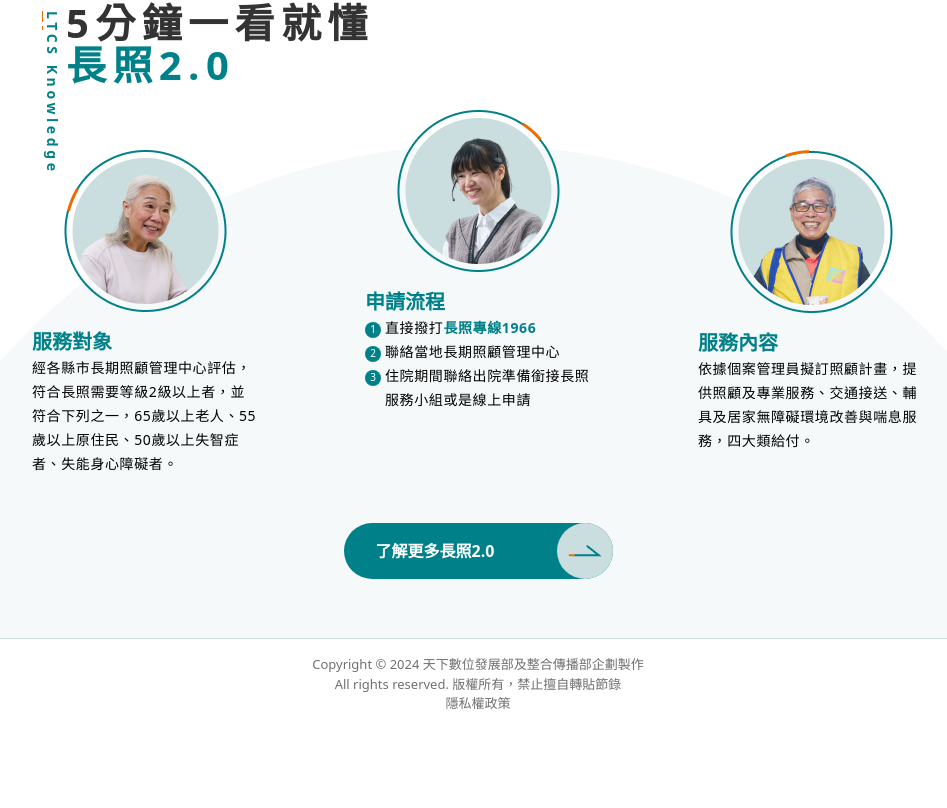
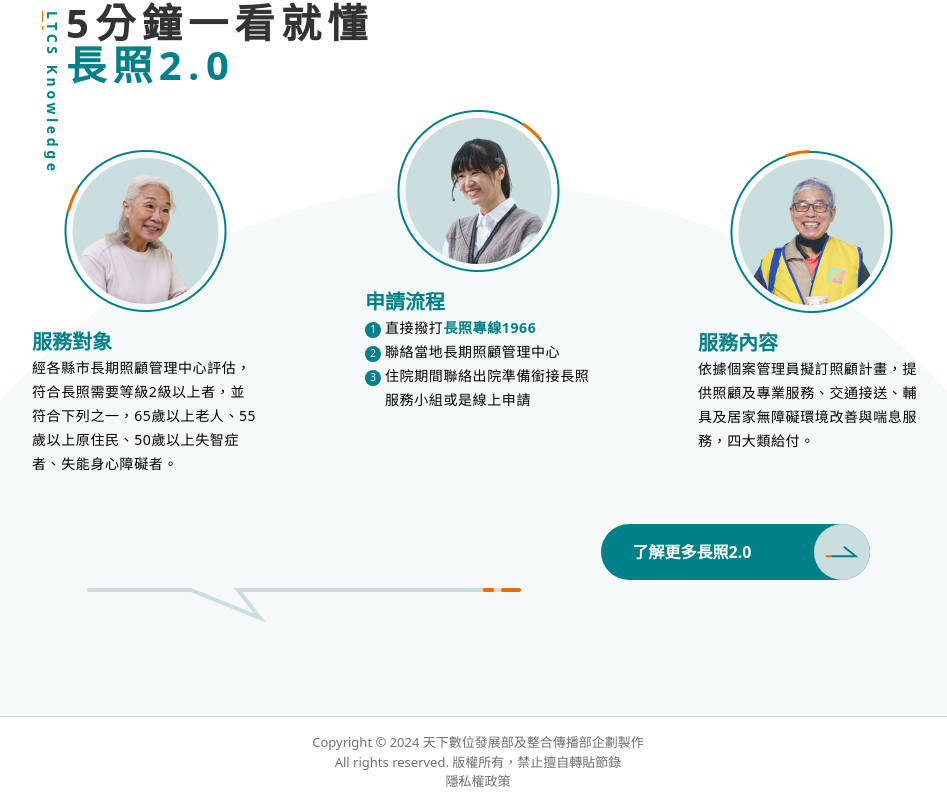
Before and after one commit to piskesocute/LTCS, a Vue app: page / in a window 1280 px wide. Shown: the part 1476-2284 px from the top of the page, without its empty margins (162-1109 px from the left). Before the commit the page ends 2206 px from the top, so only its background shows below. Built offline with nearby package versions, Linux system fonts and the light colour scheme.

Commit message:
feat: 新增footer樣式

```diff
--- a/src/components/FiveMinComponent.vue
+++ b/src/components/FiveMinComponent.vue
@@ -1,6 +1,9 @@
 <script setup></script>
 <template>
-  <section class="relative overflow-hidden px-[24px] pb-[59px] pt-[96px] md:mt-[30px]" id="LTCS">
+  <section
+    class="relative overflow-hidden px-[24px] pb-[56px] pt-[96px] md:mt-[30px] md:pb-[90px]"
+    id="LTCS"
+  >
     <div
       class="relative lg:ml-[120px] md:ml-[100px] xl:ml-[180px] md:flex md:items-start md:justify-start"
     >
@@ -101,8 +104,13 @@
         </li>
       </ul>
     </div>
-    <div>
-      <div class="group relative mx-auto mt-[47px] h-[56px] w-[269px] overflow-hidden">
+    <div
+      class="mx-auto mt-[48px] flex justify-center md:mx-0 md:items-start md:justify-center md:gap-x-[80px]"
+    >
+      <div class="relative mt-[64px] hidden md:block">
+        <img class="block" src="../assets/images/footer.png" alt="" />
+      </div>
+      <div class="group relative h-[56px] w-[269px] overflow-hidden">
         <a
           href="#"
           target="_blank"
@@ -133,4 +141,8 @@
     ></div>
   </section>
 </template>
-<style lang="scss" scoped></style>
+<style lang="scss" scoped>
+// * {
+//   outline: 1px solid;
+// }
+</style>
```
Also changed, not shown: src/assets/images/footer.png (added).
